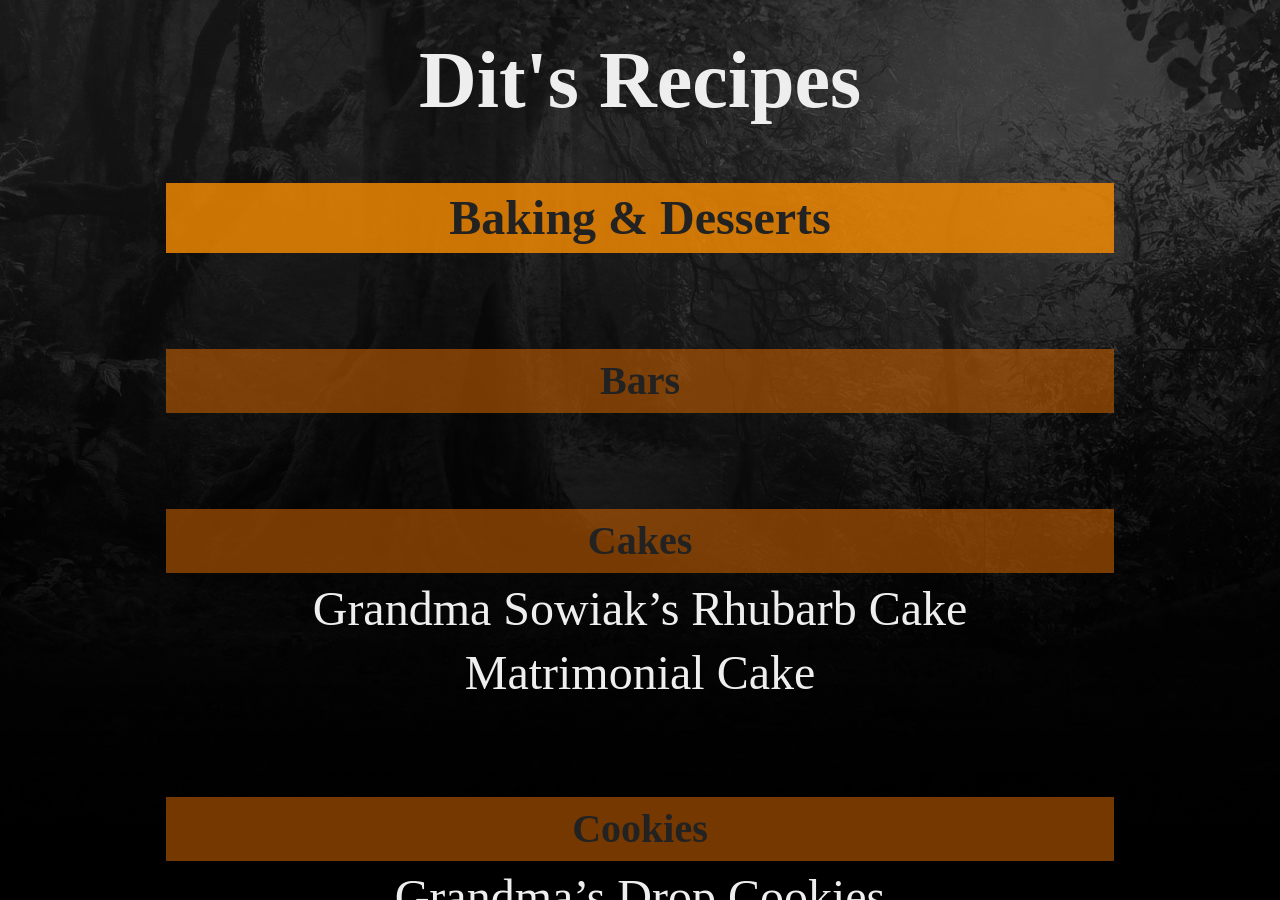
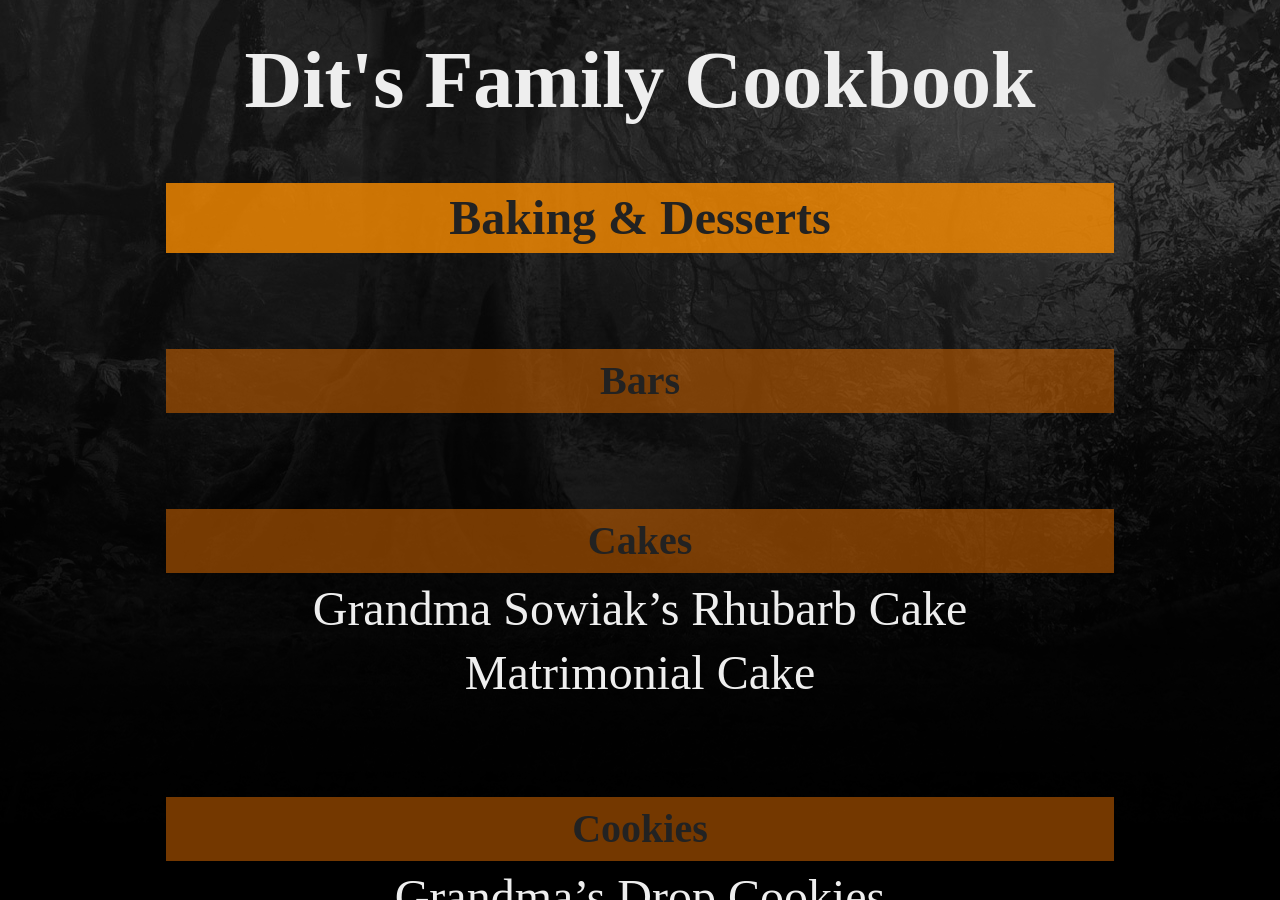
Before and after one commit to dits-family-cookbook/dits-family-cookbook.github.io, a Jekyll site: the page built from index.md, in a window 1280 px wide and 900 px high. Built offline with Jekyll 4.4.1, drawn with Linux system fonts in a browser that asks for light colours; our own code applies the rules of GitHub Pages for plain Markdown files.

Commit message:
recipes -> cookbook

```diff
--- a/_layouts/default.html
+++ b/_layouts/default.html
@@ -14,7 +14,7 @@
     <script src="https://cdn.jsdelivr.net/npm/bootstrap@5.0.1/dist/js/bootstrap.bundle.min.js" integrity="sha384-gtEjrD/SeCtmISkJkNUaaKMoLD0//ElJ19smozuHV6z3Iehds+3Ulb9Bn9Plx0x4" crossorigin="anonymous"></script>
     <div class="container content text-center px-lg-5">
       <div class="pt-5">
-        <a href="/" class="site-title">Dit's Recipes</a>
+        <a href="/" class="site-title">Dit's Family Cookbook</a>
       </div>
       <div class="recipe-list px-lg-5">
         {{ content }}
--- a/_layouts/page.html
+++ b/_layouts/page.html
@@ -14,7 +14,7 @@
     <script src="https://cdn.jsdelivr.net/npm/bootstrap@5.0.1/dist/js/bootstrap.bundle.min.js" integrity="sha384-gtEjrD/SeCtmISkJkNUaaKMoLD0//ElJ19smozuHV6z3Iehds+3Ulb9Bn9Plx0x4" crossorigin="anonymous"></script>
      <div class="container content px-lg-5">
       <div class="text-center pt-5">
-        <a href="/" class="site-title">Dit's Recipes</a>
+        <a href="/" class="site-title">Dit's Family Cookbook</a>
       </div>
       <div class="container recipe-content px-lg-5">
         <div class="text-center recipe-title">{{ page.title }}</div>
```
